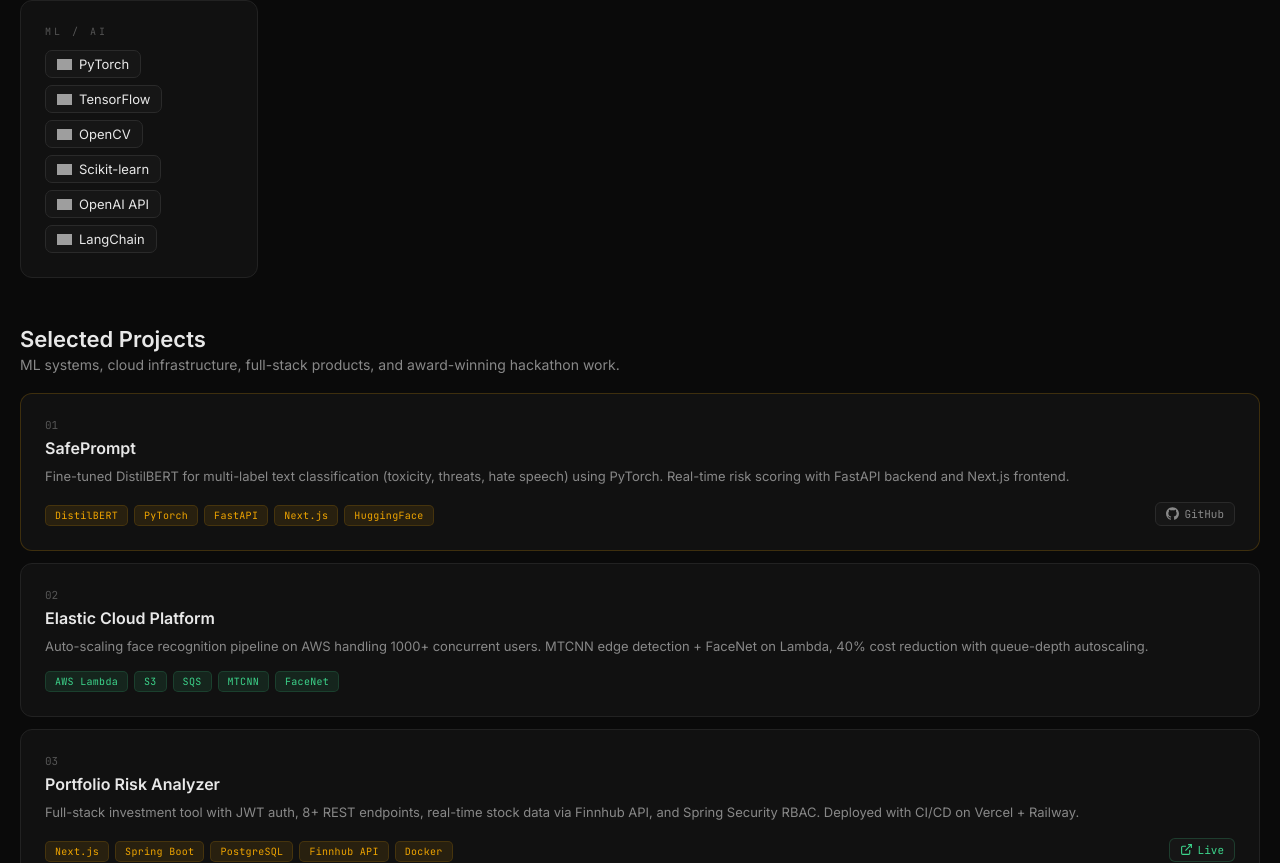
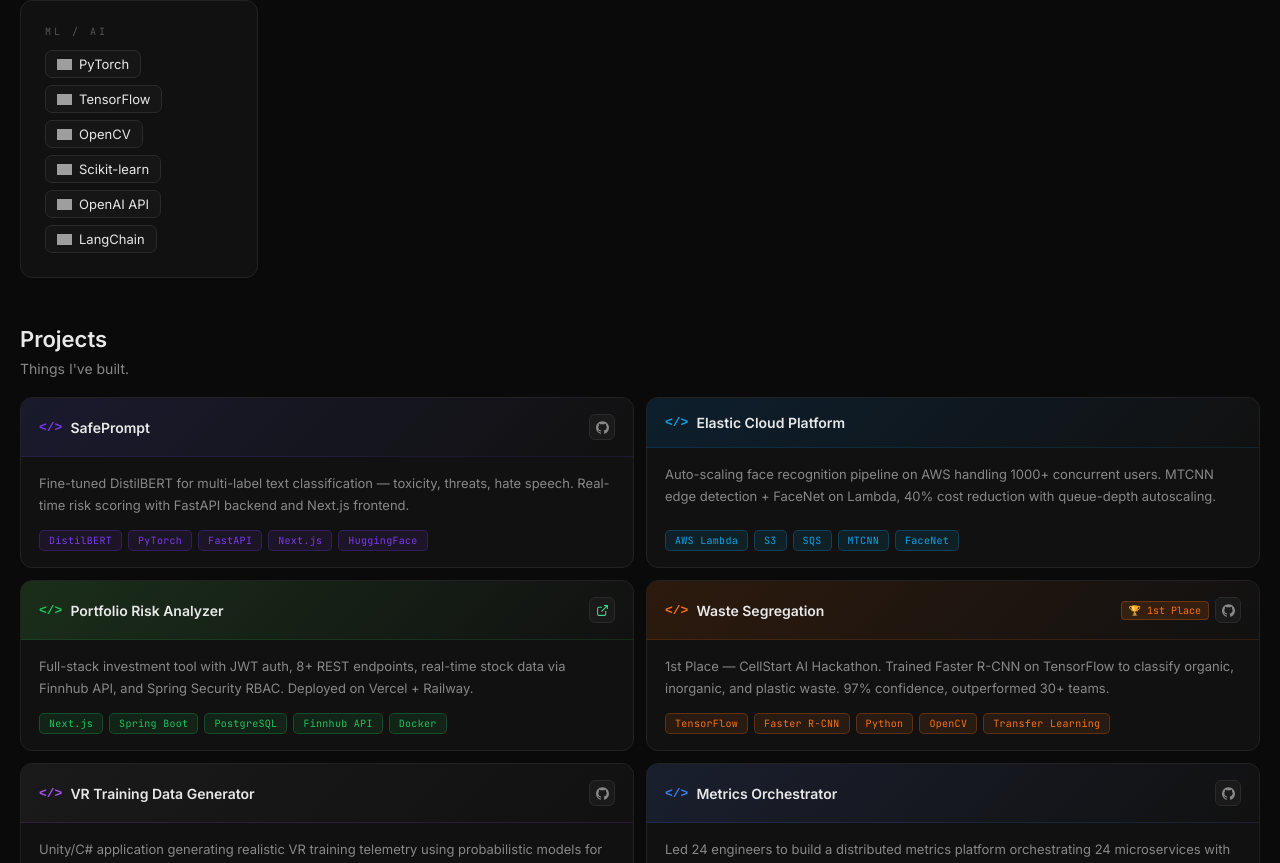
Before and after one commit to spraka52/ShreyaPrakash--Portfolio, a React (Create React App) app: page / in a window 1280 px wide. Shown: the part 1937-2800 px from the top of the page. Built offline with nearby package versions, Linux system fonts and the light colour scheme; grey boxes are pictures that could not be loaded.

Commit message:
css update

```diff
--- a/src/App.jsx
+++ b/src/App.jsx
@@ -59,13 +59,13 @@
 ];
 
 const PROJECTS = [
-  { num:"01", name:"SafePrompt", feat:true, desc:"Fine-tuned DistilBERT for multi-label text classification (toxicity, threats, hate speech) using PyTorch. Real-time risk scoring with FastAPI backend and Next.js frontend.", stack:["DistilBERT","PyTorch","FastAPI","Next.js","HuggingFace"], github:"https://github.com/spraka52/safe-prompt" },
-  { num:"02", name:"Elastic Cloud Platform", blue:true, desc:"Auto-scaling face recognition pipeline on AWS handling 1000+ concurrent users. MTCNN edge detection + FaceNet on Lambda, 40% cost reduction with queue-depth autoscaling.", stack:["AWS Lambda","S3","SQS","MTCNN","FaceNet"] },
-  { num:"03", name:"Portfolio Risk Analyzer", desc:"Full-stack investment tool with JWT auth, 8+ REST endpoints, real-time stock data via Finnhub API, and Spring Security RBAC. Deployed with CI/CD on Vercel + Railway.", stack:["Next.js","Spring Boot","PostgreSQL","Finnhub API","Docker"], live:"https://portfolio-risk-analyzer-seven.vercel.app/" },
-  { num:"04", name:"Waste Segregation", feat:false, desc:"1st Place at CellStart AI Hackathon. Trained Faster R-CNN on TensorFlow to classify organic, inorganic, and plastic waste from images. 97% confidence, outperformed 30+ teams.", stack:["TensorFlow","Faster R-CNN","Python","OpenCV","Transfer Learning"], github:"https://github.com/spraka52/object_detection" },
-  { num:"05", name:"VR Training Data Generator", blue:true, desc:"Unity/C# application generating realistic VR training telemetry using probabilistic models for the U.S. Army GIFT system. Simulates multiple trainees from a single headset.", stack:["Unity","C#","Kafka","Probabilistic Models","GIFT"], github:"https://github.com/spraka52/SteelArtt-VR-Mock-data-generator" },
-  { num:"06", name:"Metrics Orchestrator", desc:"Led 24 engineers to build a distributed metrics platform orchestrating 24 microservices with parallel execution, MongoDB, and RESTful APIs.", stack:["Java","Spring Boot","MongoDB","REST","Microservices"], github:"https://github.com/spraka52/metrics-orchestrator" },
-  { num:"07", name:"Mindful Journal", desc:"AI-powered journaling platform integrating OpenAI and Ollama LLMs for personalized mental health insights, with prompt engineering pipelines and PostgreSQL storage.", stack:["React","Node.js","OpenAI API","Ollama","PostgreSQL"], github:"https://github.com/spraka52/mental-journal" },
+  { name:"SafePrompt", desc:"Fine-tuned DistilBERT for multi-label text classification — toxicity, threats, hate speech. Real-time risk scoring with FastAPI backend and Next.js frontend.", stack:["DistilBERT","PyTorch","FastAPI","Next.js","HuggingFace"], github:"https://github.com/spraka52/safe-prompt", color:"#1a1a2e", accent:"#7c3aed" },
+  { name:"Elastic Cloud Platform", desc:"Auto-scaling face recognition pipeline on AWS handling 1000+ concurrent users. MTCNN edge detection + FaceNet on Lambda, 40% cost reduction with queue-depth autoscaling.", stack:["AWS Lambda","S3","SQS","MTCNN","FaceNet"], color:"#0d1f2d", accent:"#0ea5e9" },
+  { name:"Portfolio Risk Analyzer", desc:"Full-stack investment tool with JWT auth, 8+ REST endpoints, real-time stock data via Finnhub API, and Spring Security RBAC. Deployed on Vercel + Railway.", stack:["Next.js","Spring Boot","PostgreSQL","Finnhub API","Docker"], live:"https://portfolio-risk-analyzer-seven.vercel.app/", color:"#1a2e1a", accent:"#22c55e" },
+  { name:"Waste Segregation", desc:"1st Place — CellStart AI Hackathon. Trained Faster R-CNN on TensorFlow to classify organic, inorganic, and plastic waste. 97% confidence, outperformed 30+ teams.", stack:["TensorFlow","Faster R-CNN","Python","OpenCV","Transfer Learning"], github:"https://github.com/spraka52/object_detection", color:"#2d1a0d", accent:"#f97316", badge:"🏆 1st Place" },
+  { name:"VR Training Data Generator", desc:"Unity/C# application generating realistic VR training telemetry using probabilistic models for the U.S. Army GIFT system. Simulates multiple trainees from a single headset.", stack:["Unity","C#","Kafka","Probabilistic Models","GIFT"], github:"https://github.com/spraka52/SteelArtt-VR-Mock-data-generator", color:"#1a1a1a", accent:"#a855f7" },
+  { name:"Metrics Orchestrator", desc:"Led 24 engineers to build a distributed metrics platform orchestrating 24 microservices with parallel execution, MongoDB, and RESTful APIs.", stack:["Java","Spring Boot","MongoDB","REST","Microservices"], github:"https://github.com/spraka52/metrics-orchestrator", color:"#1a1f2e", accent:"#3b82f6" },
+  { name:"Mindful Journal", desc:"AI-powered journaling platform integrating OpenAI and Ollama LLMs for personalized mental health insights, with prompt engineering pipelines and PostgreSQL storage.", stack:["React","Node.js","OpenAI API","Ollama","PostgreSQL"], github:"https://github.com/spraka52/mental-journal", color:"#2e1a1a", accent:"#ef4444" },
 ];
 
 const BLOGS = [
@@ -163,14 +163,14 @@
             <div className="divider" />
             <div className="bio">
               <p>Hi, I am <strong>Shreya Prakash</strong>, a software engineer and CS grad student at <strong>Arizona State University</strong>, graduating May 2026.</p>
-              <p style={{marginTop:10}}>I build backend systems, cloud infrastructure, and ML-powered products with 3+ years of industry experience at <strong>Publicis Sapient</strong> and <strong>Honeywell</strong>. Currently doing research at ASU building BoneAtlas — a healthcare AI platform for forensic medical imaging.</p>
+              <p style={{marginTop:10}}>I build backend systems, cloud infrastructure, and ML-powered products with 4+ years of industry experience at <strong>Publicis Sapient</strong> and <strong>Honeywell</strong>. Currently doing research at ASU building BoneAtlas — a healthcare AI platform for forensic medical imaging.</p>
               <p style={{marginTop:10}}>I am actively looking for <strong>full-time opportunities</strong> starting May 2026 in <strong>Software Engineering, Full Stack, Backend, .NET, Cloud, ML Engineering, and Forward Deployed Engineering</strong> roles in the U.S.</p>
               <p style={{marginTop:10}}>You can reach me on <a href="https://www.linkedin.com/in/shreya-prakash2199/" target="_blank" rel="noreferrer" className="bio-link">LinkedIn</a> or <a href="mailto:shreya2199@gmail.com" className="bio-link">Email</a>.</p>
             </div>
           </div>
 
           <div className="stats-row">
-            {[["3+","Years industry exp."],["7","Projects built"],["2x","Hackathon winner"],["4.11","GPA @ ASU"]].map(([n,l]) => (
+            {[["4+","Years industry exp."],["7","Projects built"],["2x","Hackathon winner"],["4.11","GPA @ ASU"]].map(([n,l]) => (
               <div key={l} className="stat-card">
                 <div className="stat-n">{n}</div>
                 <div className="stat-l">{l}</div>
@@ -205,27 +205,34 @@
         </section>
 
         <section id="projects" style={{paddingTop:48}}>
-          <div className="section-heading">Selected Projects</div>
-          <div className="section-sub">ML systems, cloud infrastructure, full-stack products, and award-winning hackathon work.</div>
-          <div className="proj-grid">
-            {PROJECTS.map(p => (
-              <div key={p.num} className={"card proj-card"+(p.feat?" feat":"")}>
-                <div className="proj-num">{p.num}</div>
-                <div className="proj-name">{p.name}</div>
-                <div className="proj-desc">{p.desc}</div>
-                <div style={{display:"flex",justifyContent:"space-between",alignItems:"flex-end",flexWrap:"wrap",gap:10}}>
-                  <div className="proj-stack">
-                    {p.stack.map(s => <span key={s} className={"tag"+(p.blue?" blue":"")}>{s}</span>)}
+          <div style={{display:"flex",justifyContent:"space-between",alignItems:"flex-end",marginBottom:4}}>
+            <div className="section-heading">Projects</div>
+          </div>
+          <div className="section-sub">Things I've built.</div>
+          <div className="proj-grid-2">
+            {PROJECTS.map((p,i) => (
+              <div key={i} className="proj-card-2">
+                <div className="proj-preview" style={{background:`linear-gradient(135deg, ${p.color} 0%, #111 100%)`,borderBottom:`1px solid ${p.accent}22`}}>
+                  <div style={{display:"flex",alignItems:"center",justifyContent:"space-between"}}>
+                    <div style={{display:"flex",alignItems:"center",gap:8}}>
+                      <span style={{fontFamily:"monospace",fontSize:13,color:p.accent,fontWeight:600}}>&lt;/&gt;</span>
+                      <span style={{fontSize:14,fontWeight:600,color:"var(--txt)"}}>{p.name}</span>
+                    </div>
+                    <div style={{display:"flex",gap:6,alignItems:"center"}}>
+                      {p.badge && <span style={{fontSize:10,background:`${p.accent}22`,color:p.accent,border:`1px solid ${p.accent}44`,padding:"2px 7px",borderRadius:4,fontFamily:"'JetBrains Mono',monospace"}}>{p.badge}</span>}
+                      {p.github && <a href={p.github} target="_blank" rel="noreferrer" className="proj-icon-btn" onClick={e=>e.stopPropagation()}>
+                        <svg viewBox="0 0 24 24" fill="currentColor"><path d="M12 .297c-6.63 0-12 5.373-12 12 0 5.303 3.438 9.8 8.205 11.385.6.113.82-.258.82-.577 0-.285-.01-1.04-.015-2.04-3.338.724-4.042-1.61-4.042-1.61C4.422 18.07 3.633 17.7 3.633 17.7c-1.087-.744.084-.729.084-.729 1.205.084 1.838 1.236 1.838 1.236 1.07 1.835 2.809 1.305 3.495.998.108-.776.417-1.305.76-1.605-2.665-.3-5.466-1.332-5.466-5.93 0-1.31.465-2.38 1.235-3.22-.135-.303-.54-1.523.105-3.176 0 0 1.005-.322 3.3 1.23.96-.267 1.98-.399 3-.405 1.02.006 2.04.138 3 .405 2.28-1.552 3.285-1.23 3.285-1.23.645 1.653.24 2.873.12 3.176.765.84 1.23 1.91 1.23 3.22 0 4.61-2.805 5.625-5.475 5.92.42.36.81 1.096.81 2.22 0 1.606-.015 2.896-.015 3.286 0 .315.21.69.825.57C20.565 22.092 24 17.592 24 12.297c0-6.627-5.373-12-12-12"/></svg>
+                      </a>}
+                      {p.live && <a href={p.live} target="_blank" rel="noreferrer" className="proj-icon-btn" style={{color:"var(--teal)"}} onClick={e=>e.stopPropagation()}>
+                        <svg viewBox="0 0 24 24" fill="none" stroke="currentColor" strokeWidth="2"><path d="M18 13v6a2 2 0 0 1-2 2H5a2 2 0 0 1-2-2V8a2 2 0 0 1 2-2h6"/><polyline points="15 3 21 3 21 9"/><line x1="10" y1="14" x2="21" y2="3"/></svg>
+                      </a>}
+                    </div>
                   </div>
-                  <div style={{display:"flex",gap:8,flexShrink:0}}>
-                    {p.github && <a href={p.github} target="_blank" rel="noreferrer" className="proj-link" onClick={e => e.stopPropagation()}>
-                      <svg viewBox="0 0 24 24" fill="currentColor" style={{width:13,height:13}}><path d="M12 .297c-6.63 0-12 5.373-12 12 0 5.303 3.438 9.8 8.205 11.385.6.113.82-.258.82-.577 0-.285-.01-1.04-.015-2.04-3.338.724-4.042-1.61-4.042-1.61C4.422 18.07 3.633 17.7 3.633 17.7c-1.087-.744.084-.729.084-.729 1.205.084 1.838 1.236 1.838 1.236 1.07 1.835 2.809 1.305 3.495.998.108-.776.417-1.305.76-1.605-2.665-.3-5.466-1.332-5.466-5.93 0-1.31.465-2.38 1.235-3.22-.135-.303-.54-1.523.105-3.176 0 0 1.005-.322 3.3 1.23.96-.267 1.98-.399 3-.405 1.02.006 2.04.138 3 .405 2.28-1.552 3.285-1.23 3.285-1.23.645 1.653.24 2.873.12 3.176.765.84 1.23 1.91 1.23 3.22 0 4.61-2.805 5.625-5.475 5.92.42.36.81 1.096.81 2.22 0 1.606-.015 2.896-.015 3.286 0 .315.21.69.825.57C20.565 22.092 24 17.592 24 12.297c0-6.627-5.373-12-12-12"/></svg>
-                      GitHub
-                    </a>}
-                    {p.live && <a href={p.live} target="_blank" rel="noreferrer" className="proj-link proj-link-live" onClick={e => e.stopPropagation()}>
-                      <svg viewBox="0 0 24 24" fill="none" stroke="currentColor" strokeWidth="2" style={{width:13,height:13}}><path d="M18 13v6a2 2 0 0 1-2 2H5a2 2 0 0 1-2-2V8a2 2 0 0 1 2-2h6"/><polyline points="15 3 21 3 21 9"/><line x1="10" y1="14" x2="21" y2="3"/></svg>
-                      Live
-                    </a>}
+                </div>
+                <div className="proj-body">
+                  <p className="proj-desc-2">{p.desc}</p>
+                  <div className="proj-tags-2">
+                    {p.stack.map(s => <span key={s} className="tag2" style={{"--ac":p.accent}}>{s}</span>)}
                   </div>
                 </div>
               </div>
@@ -252,7 +259,7 @@
 
         <section id="experience" style={{paddingTop:48,paddingBottom:80}}>
           <div className="section-heading">Experience</div>
-          <div className="section-sub">3+ years across fintech, industrial IoT, and academic research.</div>
+          <div className="section-sub">4+ years across fintech, industrial IoT, and academic research.</div>
           <div className="exp-list">
             {EXP.map((e,i) => (
               <div key={i} className="card exp-card">
@@ -328,7 +335,7 @@
 .pill{padding:6px 18px;border-radius:7px;font-size:13px;font-weight:500;cursor:pointer;color:var(--muted);background:transparent;border:none;font-family:'Inter',sans-serif;transition:all .2s}
 .pill:hover{color:var(--txt)}
 .pill.on{background:#222;color:var(--txt);box-shadow:0 1px 3px rgba(0,0,0,.5)}
-.wrap{max-width:3000px;margin:0 auto;padding:88px 20px 0}
+.wrap{max-width:2000px;margin:0 auto;padding:88px 20px 0}
 .card{background:var(--card);border:1px solid var(--b);border-radius:12px;padding:24px}
 .divider{height:1px;background:var(--b);margin:20px 0}
 .profile-top{display:flex;align-items:flex-start;justify-content:space-between;gap:16px}
@@ -398,6 +405,18 @@
 .proj-link:hover{color:var(--txt);border-color:#444}
 .proj-link-live{border-color:rgba(61,214,140,0.2);color:var(--teal)}
 .proj-link-live:hover{border-color:rgba(61,214,140,0.4);color:var(--teal)}
+.proj-grid-2{display:grid;grid-template-columns:repeat(2,1fr);gap:12px}
+.proj-card-2{background:var(--card);border:1px solid var(--b);border-radius:12px;overflow:hidden;transition:all .2s;display:flex;flex-direction:column}
+.proj-card-2:hover{border-color:#333;transform:translateY(-2px)}
+.proj-preview{padding:16px 18px}
+.proj-body{padding:16px 18px;flex:1;display:flex;flex-direction:column;gap:10px}
+.proj-desc-2{font-size:13px;color:var(--muted);line-height:1.65;flex:1}
+.proj-tags-2{display:flex;flex-wrap:wrap;gap:6px;margin-top:auto;padding-top:4px}
+.tag2{font-family:'JetBrains Mono',monospace;font-size:10px;padding:3px 9px;border-radius:5px;background:color-mix(in srgb,var(--ac) 10%,transparent);color:var(--ac,#f0a500);border:1px solid color-mix(in srgb,var(--ac) 25%,transparent);letter-spacing:.3px}
+.proj-icon-btn{width:26px;height:26px;border-radius:6px;border:1px solid var(--b2);background:#1a1a1a;display:flex;align-items:center;justify-content:center;color:var(--muted);text-decoration:none;transition:all .2s;flex-shrink:0}
+.proj-icon-btn:hover{color:var(--txt);border-color:#444}
+.proj-icon-btn svg{width:13px;height:13px}
+@media(max-width:700px){.proj-grid-2{grid-template-columns:1fr}}
 .footer{display:flex;align-items:center;justify-content:space-between;padding:24px 0 40px;font-size:12px;color:var(--dim);flex-wrap:wrap;gap:12px;border-top:1px solid var(--b);margin-top:8px}
 .footer-links{display:flex;gap:16px}
 .fl{font-size:12px;color:var(--dim);text-decoration:none;font-family:'JetBrains Mono',monospace;transition:color .2s}
```
